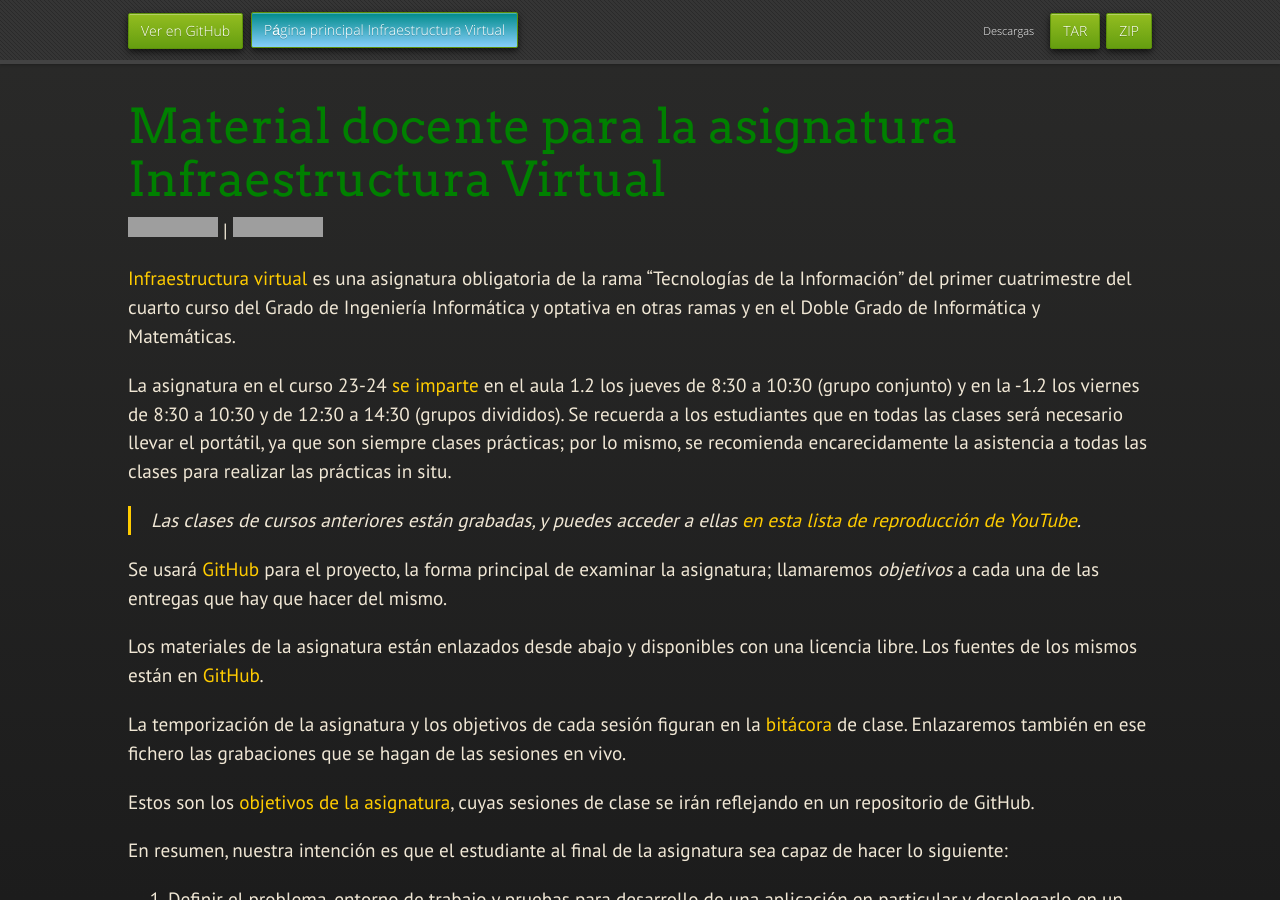
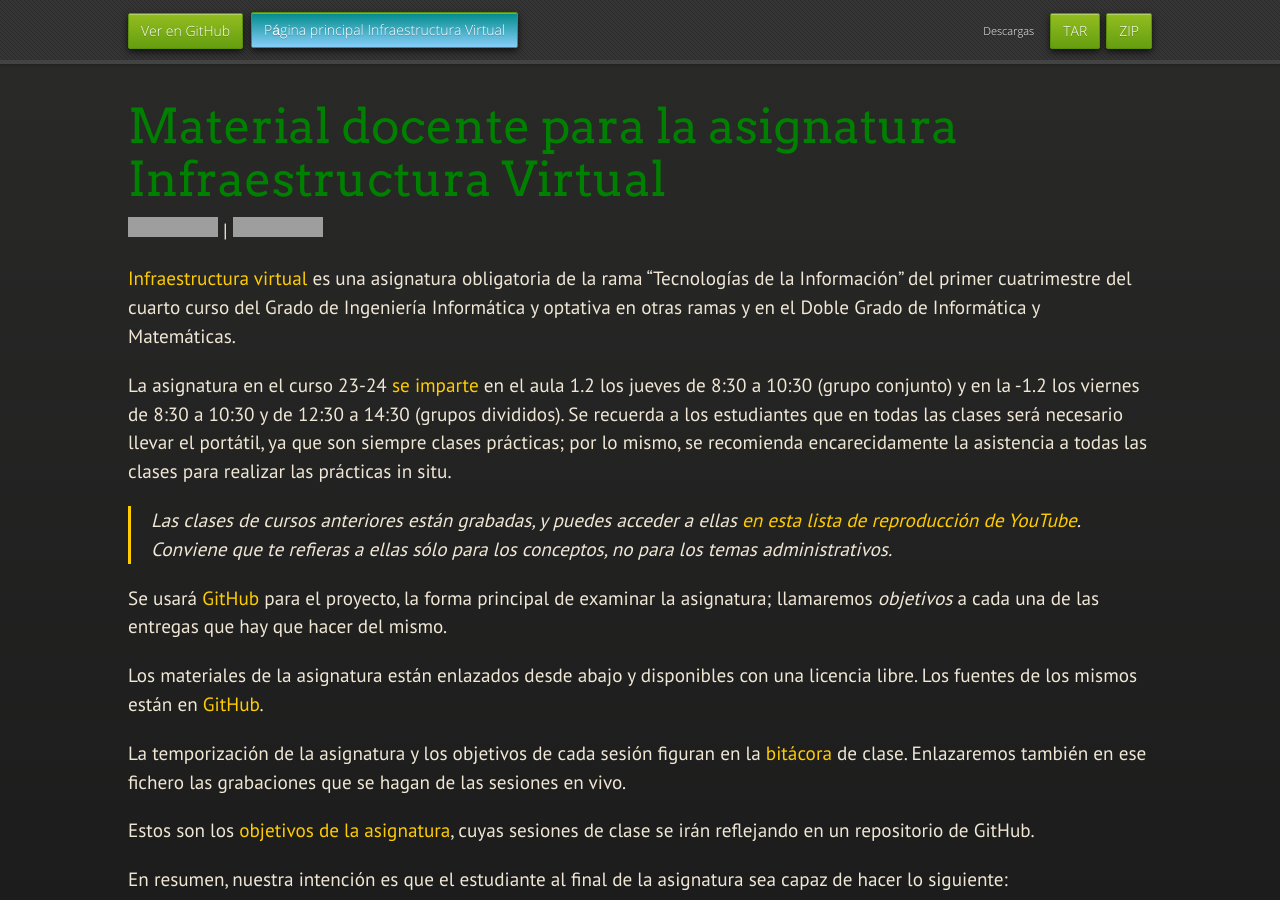
Before and after one commit to JJ/IV, a Jekyll site: the page built from index.md, in a window 1280 px wide and 900 px high. Built offline with Jekyll 4.4.1, drawn with Linux system fonts in a browser that asks for light colours; nearby versions of some CDN libraries; some web fonts are replaced; our own code applies the rules of GitHub Pages for plain Markdown files; grey boxes are pictures that could not be loaded.

Commit message:
Sync index.md de master a gh-pages

```diff
--- a/index.md
+++ b/index.md
@@ -24,7 +24,8 @@ asistencia a todas las clases para realizar las prácticas in situ.
 
 > Las clases de cursos anteriores están grabadas, y puedes acceder a ellas [en
 > esta lista de reproducción de
-> YouTube](https://www.youtube.com/playlist?list=PLsYEfmwhBQdKIwbMDIwK64pt3Fs03BDz9).
+> YouTube](https://www.youtube.com/playlist?list=PLsYEfmwhBQdKIwbMDIwK64pt3Fs03BDz9). Conviene
+> que te refieras a ellas *sólo para los conceptos*, no para los temas administrativos.
 
 Se usará [GitHub](https://github.com) para el proyecto, la forma principal de
 examinar la asignatura; llamaremos *objetivos* a cada una de las entregas que hay
```
